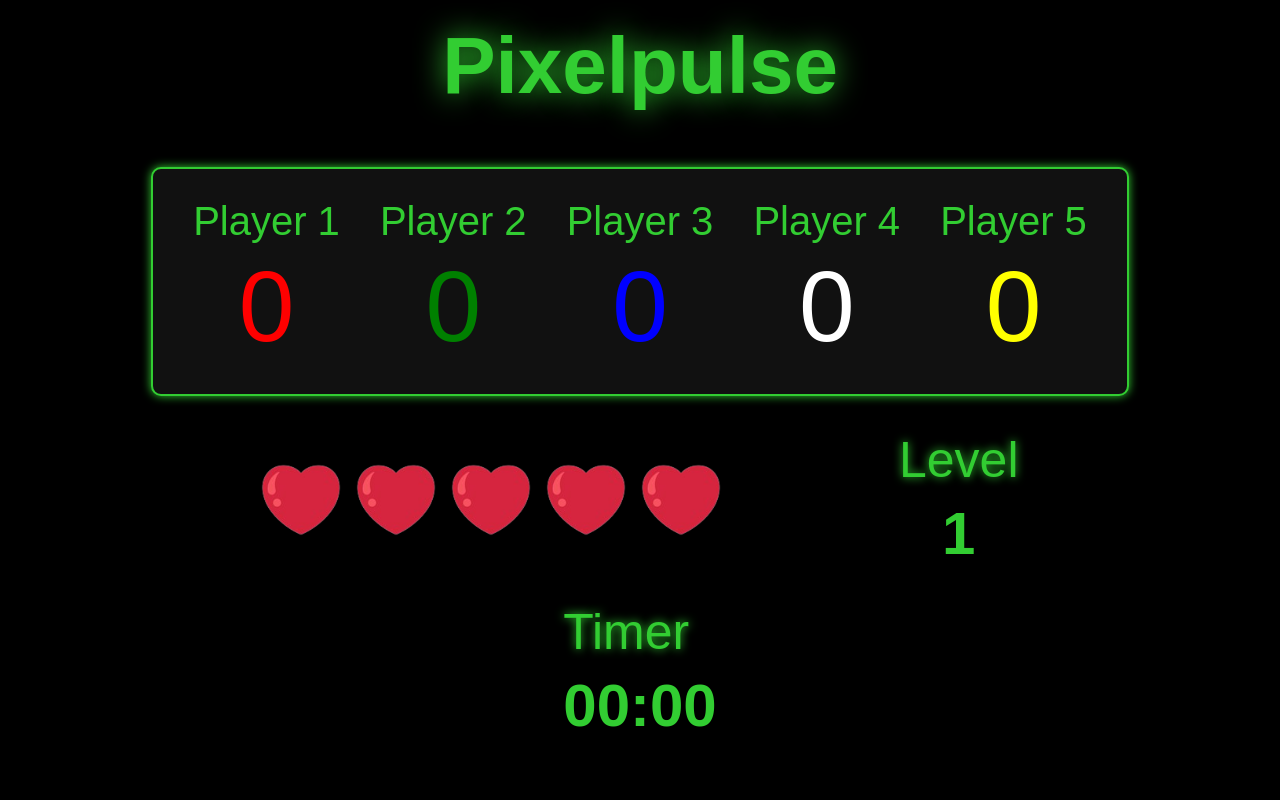
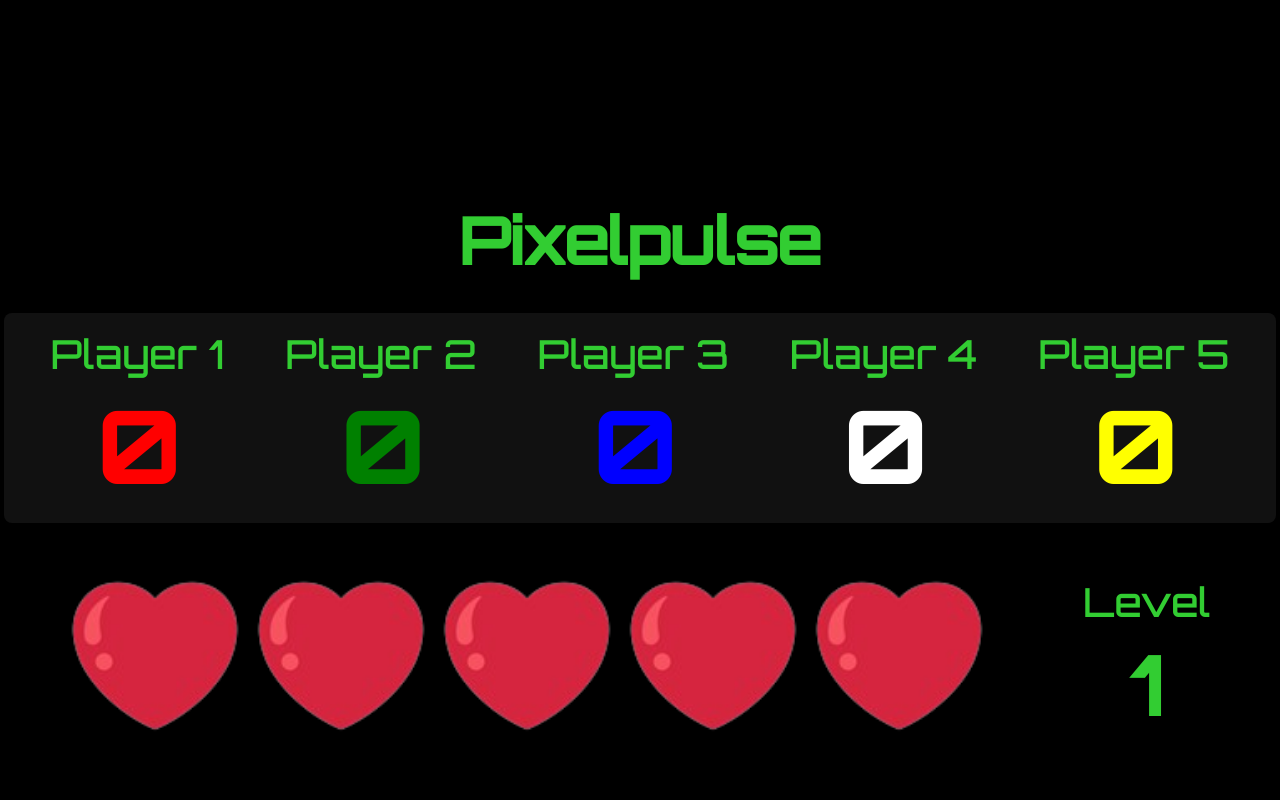
Before and after one commit to manglesh1/Pixelpulse, a Next.js app in the folder gameroomkiosk/: page /scorecard in a window 1280 px wide. Shown: the top 800 px of the page. Built offline with nearby package versions, Linux system fonts and the light colour scheme.

Commit message:
Feat: Improved Styling for Scorecard Screen
- Updated gamescreen CSS for scorecard to better fit players and use custom fonts which match game selection

```diff
--- a/gameroomkiosk/components/scoreCard/CompScoreCardScreen.jsx
+++ b/gameroomkiosk/components/scoreCard/CompScoreCardScreen.jsx
@@ -28,6 +28,7 @@ const CompScoreCardScreen = ({styles, score, lives, level, timer, hideTimer}) =>
 
     return (
         <div className={styles.body}>
+            <div className={styles.wrapper}>
                 <div className={styles.fullScreenContainer}>
                     <TitleSection styles={styles} title={"Pixelpulse"} />
                     <LivesSection styles={styles} renderLives={renderLives} />
@@ -45,6 +46,7 @@ const CompScoreCardScreen = ({styles, score, lives, level, timer, hideTimer}) =>
                     )}
                 </div>
             </div>
+        </div>
     )
 }
 
--- a/gameroomkiosk/components/scoreCard/MuntiScoreCardScreen.jsx
+++ b/gameroomkiosk/components/scoreCard/MuntiScoreCardScreen.jsx
@@ -29,6 +29,7 @@ const MultiScoreCardScreen = ({styles, scores, players, lives, level, timer, hid
 
     return (
         <div className={styles.body}>
+            <div className={styles.wrapper}>
                 <div className={styles.fullScreenContainer}>
                     <TitleSection styles={styles} title={"Pixelpulse"} />
 
@@ -45,6 +46,7 @@ const MultiScoreCardScreen = ({styles, scores, players, lives, level, timer, hid
                     )}
                 </div>
             </div>
+        </div>
     );
 };
 
--- a/gameroomkiosk/pages/scorecard/gameScreen.module.css
+++ b/gameroomkiosk/pages/scorecard/gameScreen.module.css
@@ -1,141 +1,148 @@
-/* General Body Style */
 .body {
-    margin: auto;
+  margin: 0;
   padding: 0;
-    height: 90%;
-    width: 90%;
-    background-color: #000; /* Ensure background is black */
   color: #32cd32;
-    font-family: Arial, sans-serif;
+  overflow: hidden;
+  background: #000;
   display: flex;
   justify-content: center;
   align-items: center;
+  font-family: 'Orbitron', sans-serif;
 }
 
-/* Full-screen container with fluorescent green border and glow */
-.fullScreenContainer {
+.wrapper {
+  width: 1920px;
+  height: 1080px;
+  transform-origin: top left;
+  transform: scale(
+    min(
+      100vw  / 1920,
+      100vh  / 1080
+    )
+  );
+}
+
+.wrapper .fullScreenContainer {
+  box-sizing: border-box;
   display: flex;
   flex-direction: column;
-    justify-content: space-between;
+  justify-content: flex-start;
   align-items: center;
-    height: 90vh;
-    width: 90vw;
-    /* border: 5px solid #32cd32;
-    box-shadow: 0 0 20px #32cd32;  */
-    padding: 20px;
-    background-color: #000; /* Ensure the container's background is black */
+  width: 100%;
+  height: 100%;
+  padding: 200px 20px 40px;
 }
 
-/* Game name with increased size and glow */
 .gameName {
-    font-size: 60px; /* Increased font size */
-    font-weight: bold;
-    text-shadow: 0 0 30px #32cd32; /* Enhanced glow effect */
-    margin-bottom: 20px; /* Added margin for spacing */
+  font-size: 3rem;
+  font-weight: 700;
+  margin-bottom: 2rem;
 }
 
-/* Row container for score and level */
 .rowContainer {
   display: flex;
-    justify-content: space-evenly; /* Space between score and level */
+  justify-content: space-around;
   align-items: center;
-    width: 100%; /* Ensure it takes the full width of the container */
-    margin: 20px 0; /* Add margin for spacing above and below */
+  width: 100%;
+  margin: 2rem 0;
 }
 
-/* Score styling */
 .scoreValue {
-    font-size: 180px; /* Make the score bigger */
-    font-weight: bold;
-    text-shadow: 0 0 20px #32cd32;
+  font-size: 10rem;
+  font-weight: 700;
 }
 
-/* Titles and values */
 .statusTitle {
-    font-size: 50px;
-    margin-bottom: 10px;
-    text-shadow: 0 0 10px #32cd32;
+  font-size: 2rem;
+  margin-bottom: 0.5rem;
 }
 
-/* Level styling within rowContainer */
+.statusValue {
+  font-size: 4rem;
+  font-weight: 700;
+}
+
 .levelContainer {
   display: flex;
   flex-direction: column;
   align-items: center;
 }
 
-.statusValue {
-    font-size: 48px;
-    font-weight: bold;
+.timerContainer {
+  display: flex;
+  flex-direction: column;
+  align-items: center;
+  margin-top: 1.5rem;
 }
 
-/* Lives container */
 .livesContainer {
   display: flex;
-    justify-content: center;
-    align-items: center;
-    gap: 15px; /* Spacing between life images */
+  gap: 1rem;
+  margin: 1rem 0;
 }
 
-/* Heart image styling */
 .lifeImage {
+  width: 200px;
+  height: 200px;
+  filter: none;
+}
+
+.smallLifeImage {
   width: 150px;
   height: 150px;
-}
-
-/* Heart image styling */
-.smallLifeImage {
-    width: 80px;
-    height: 80px;
+  filter: none;
 }
 
 .playersContainer {
   display: flex;
   justify-content: space-around;
-    padding: 20px;
-    border: 2px solid #32cd32;
-    box-shadow: 0 0 10px #32cd32;
-    margin-top: 20px;
-    background-color: #111;
-    border-radius: 10px;
+  width: 100%;
+  padding: 1rem;
+  background: #111;
+  border-radius: 8px;
 }
 
 .playerColumn {
   display: flex;
   flex-direction: column;
   align-items: center;
-    padding: 10px;
-    margin: 0 10px;
 }
 
 .playerName {
-    font-size: 40px;
-    /* color: white; */
-    margin-bottom: 5px;
+  font-size: 2rem;
+  margin-bottom: 0.5rem;
 }
 
 .playerScore {
-    font-size: 100px;
-    color: #32cd32;
+  font-size: 5rem;
+  font-weight: 700;
 }
 
-
-/* Responsive adjustments */
 @media (min-width: 1024px) {
+  .gameName {
+    font-size: 4rem;
+  }
   .scoreValue {
-        font-size: 200px; /* Increase size for larger screens */
+    font-size: 12rem;
   }
-
+  .statusTitle {
+    font-size: 2.5rem;
+  }
   .statusValue {
-        font-size: 60px;
+    font-size: 5rem;
   }
-
+  .playerName {
+    font-size: 2.5rem;
+  }
+  .playerScore {
+    font-size: 6rem;
+  }
   .lifeImage {
-        width: 150px;
-        height: 150px;
+    width: 220px;
+    height: 220px;
   }
-
-    .gameName {
-        font-size: 80px; /* Even larger font size on bigger screens */
+  .smallLifeImage {
+    width: 170px;
+    height: 170px;
   }
 }
```
Lines whose indentation alone changed are shown as unchanged.
